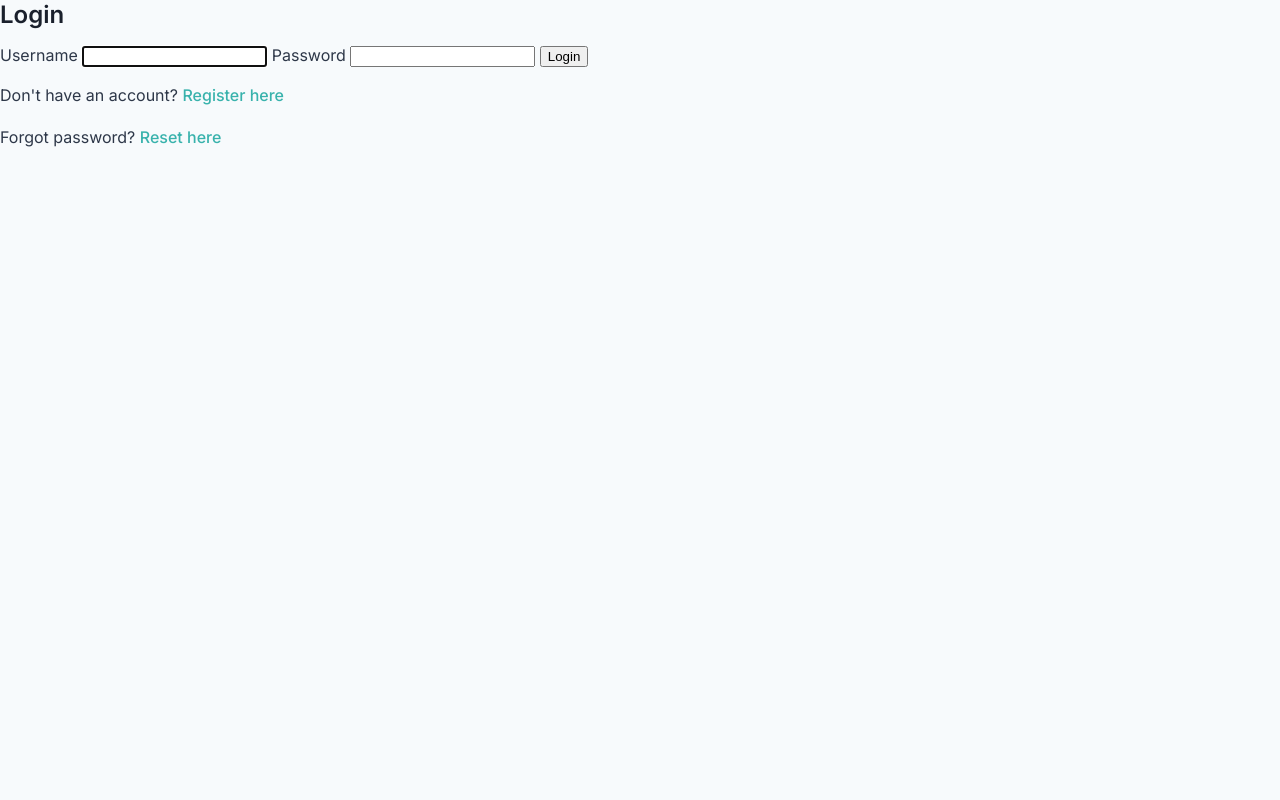
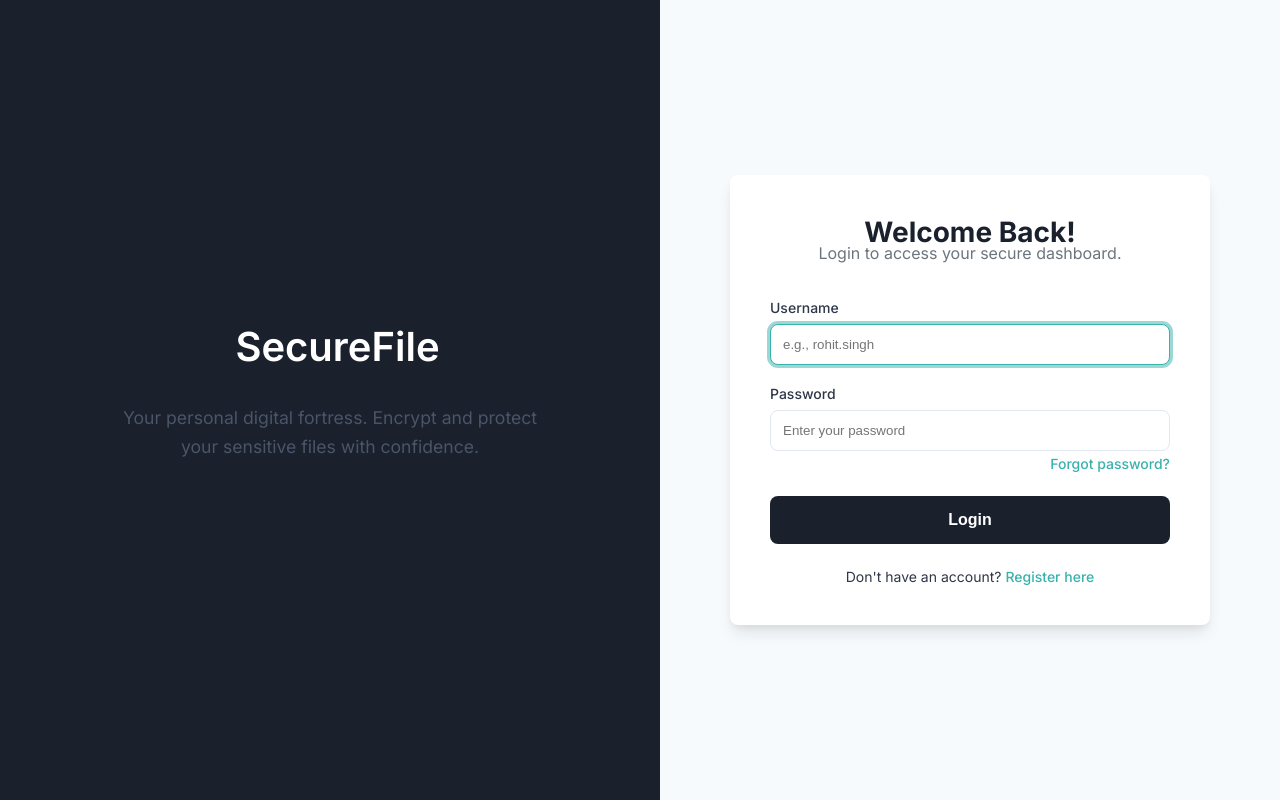
Before and after one commit to ROHITSINGHB/Secure-File-Encryption-System, a Flask app: page /login in a window 1280 px wide. Run offline with Flask 3, Linux system fonts and the light colour scheme.

Commit message:
Update login.html

```diff
--- a/templates/login.html
+++ b/templates/login.html
@@ -1,18 +1,37 @@
 {% extends "base.html" %}
 {% block title %}Login{% endblock %}
+
 {% block content %}
-<section class="form-section">
-  <h2>Login</h2>
-  <form method="POST" id="loginForm">
-    <label for="username">Username</label>
-    <input type="text" name="username" id="username" required autofocus />
+<div class="auth-layout">
+    <div class="auth-left-panel">
+        <h1><i class="fas fa-shield-alt icon"></i> SecureFile</h1>
+        <p>Your personal digital fortress. Encrypt and protect your sensitive files with confidence.</p>
+    </div>
+    <div class="auth-right-panel">
+        <div class="auth-form-card">
+            <h2>Welcome Back!</h2>
+            <p style="text-align: center; margin-top: -1rem; margin-bottom: 2rem; color: #6c757d;">
+                Login to access your secure dashboard.
+            </p>
 
-    <label for="password">Password</label>
-    <input type="password" name="password" id="password" required />
+            <form method="POST" id="loginForm">
+                <label for="username">Username</label>
+                <input type="text" name="username" id="username" placeholder="e.g., rohit.singh" required autofocus />
 
-    <button type="submit">Login</button>
-  </form>
-  <p>Don't have an account? <a href="{{ url_for('register') }}">Register here</a></p>
-  <p>Forgot password? <a href="{{ url_for('reset') }}">Reset here</a></p>
-</section>
+                <label for="password">Password</label>
+                <input type="password" name="password" id="password" placeholder="Enter your password" required />
+
+                <div style="text-align: right; margin-top: -1rem; margin-bottom: 1.5rem; font-size: 0.875rem;">
+                    <a href="{{ url_for('reset') }}">Forgot password?</a>
+                </div>
+
+                <button type="submit" id="loginButton">Login</button>
+            </form>
+
+            <div class="links">
+                Don't have an account? <a href="{{ url_for('register') }}">Register here</a>
+            </div>
+        </div>
+    </div>
+</div>
 {% endblock %}
```
